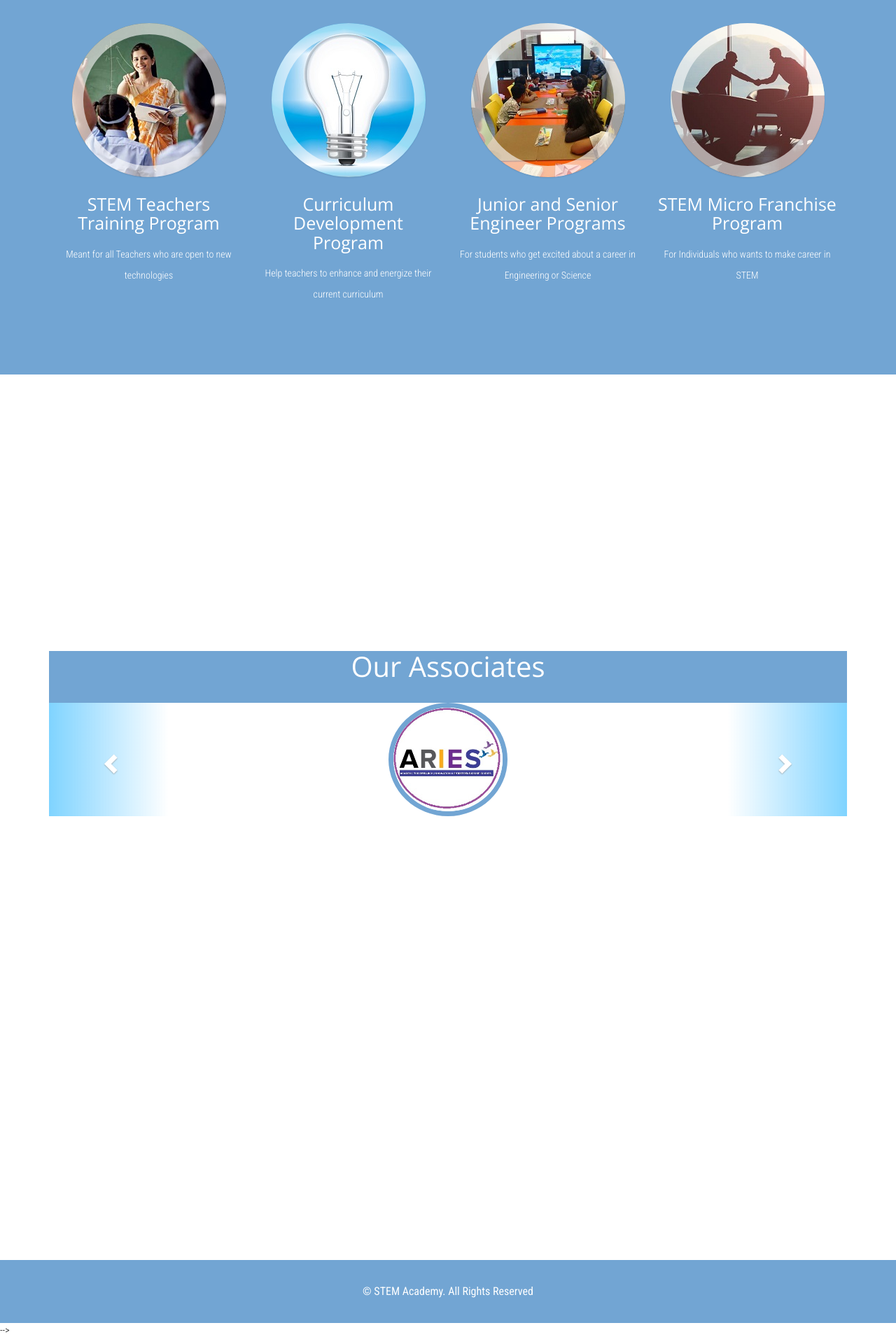
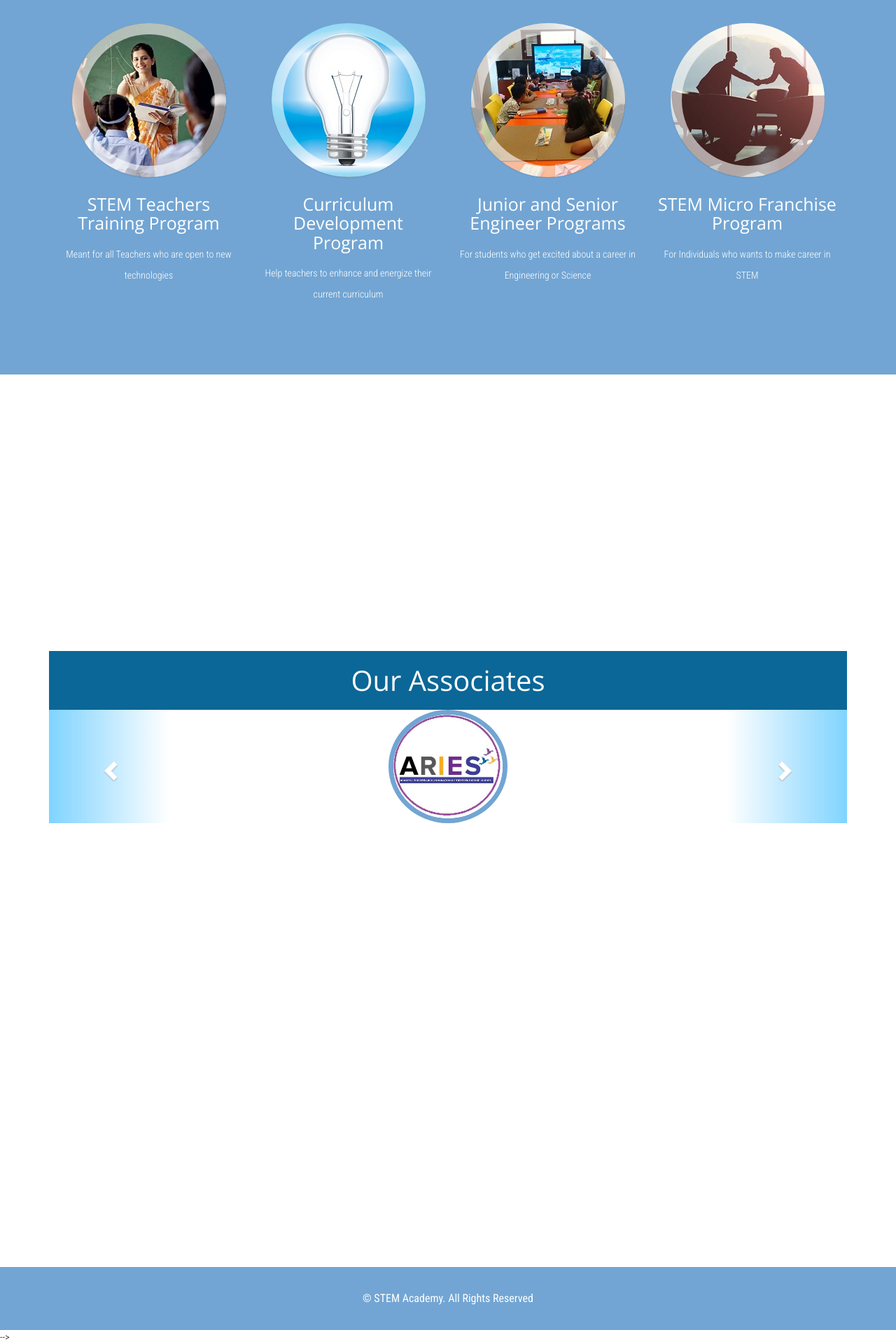
Before and after one commit to dhanyacm/stem, a Jekyll site: the page built from index.html, in a window 1280 px wide. Shown: the part 1955-3875 px from the top of the page at 70% size. Built offline with Jekyll 4.4.1, drawn with Linux system fonts in a browser that asks for light colours; a script that is not in the unit is left out.

Commit message:
Update style.css

```diff
--- a/css/style.css
+++ b/css/style.css
@@ -794,10 +794,11 @@ section.testimonial-wthree h3.text-center {
     font-size: 40px;
 	height:100%;
     font-weight: normal;
-    background-color:#72a5d3;
+    background-color:#0b6797;
     color:#fff;
     font-family:  'Open Sans', sans-serif;
-    padding-bottom: 30px;
+	padding-top: 20px;
+    padding-bottom: 20px;
 }
 .carousel-inner>.item {
 	text-align:center;
```
